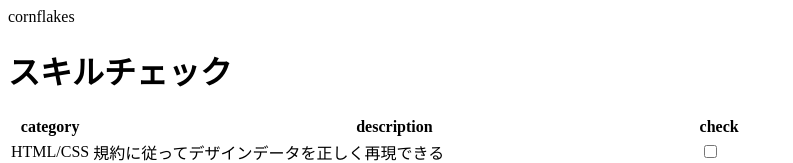
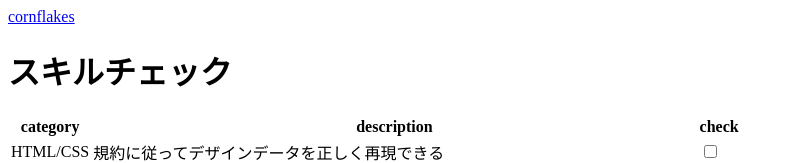
Before and after one commit to yk1979/cornflakes, a Next.js app: page /question in a window 1280 px wide. Shown: the top 163 px of the page, without its empty margins (0-793 px from the left). Built offline with nearby package versions, Linux system fonts and the light colour scheme.

Commit message:
add header link

```diff
--- a/src/components/Header/index.tsx
+++ b/src/components/Header/index.tsx
@@ -1,8 +1,11 @@
 import React from "react";
+import Link from "next/link";
 
 const Header: React.FC = () => (
   <header className="p-4 bg-primary">
-    <span className="text-xl font-semibold text-white">cornflakes</span>
+    <Link href="/">
+      <a className="text-xl font-semibold text-white">cornflakes</a>
+    </Link>
   </header>
 );
 
```
